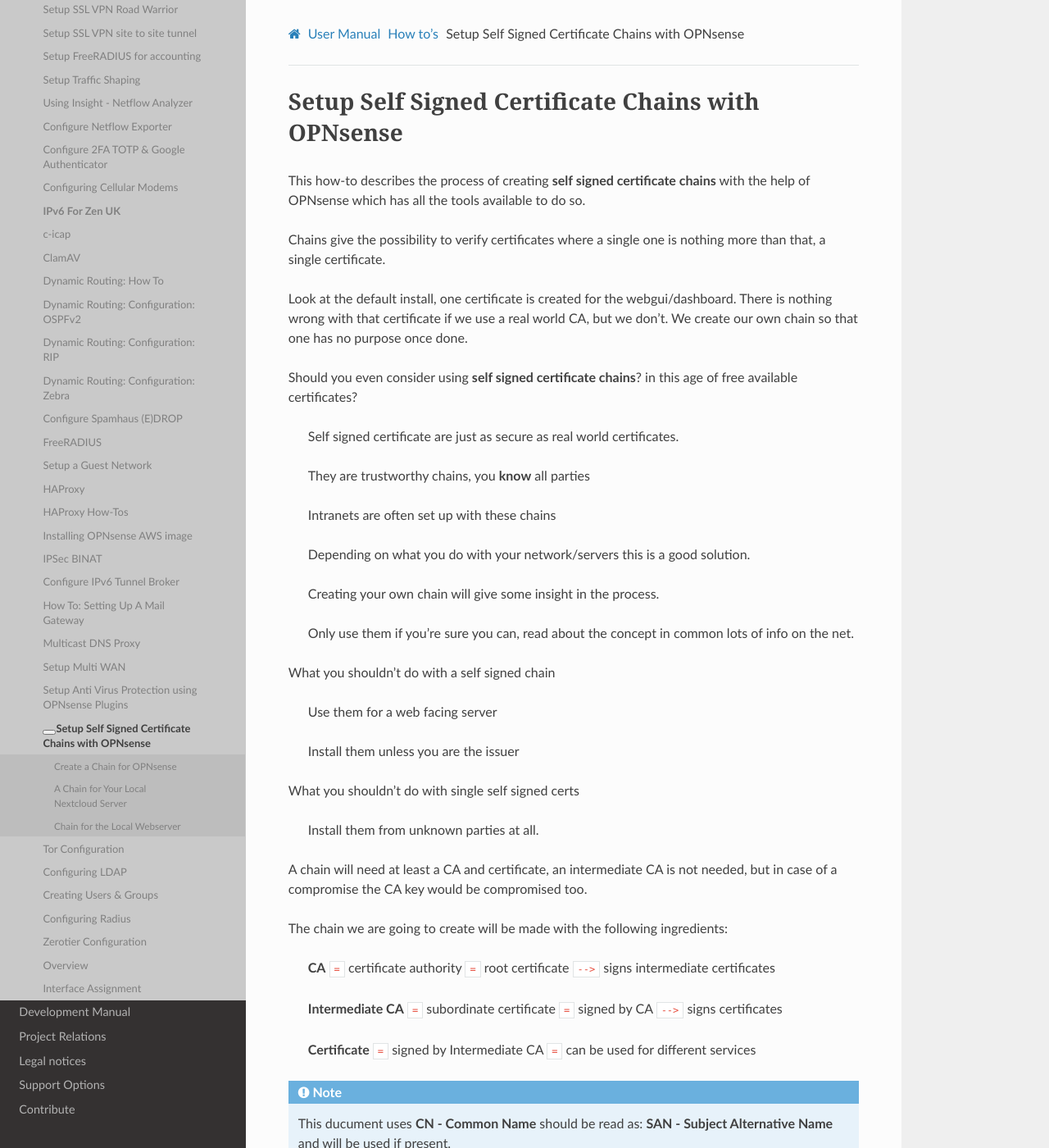
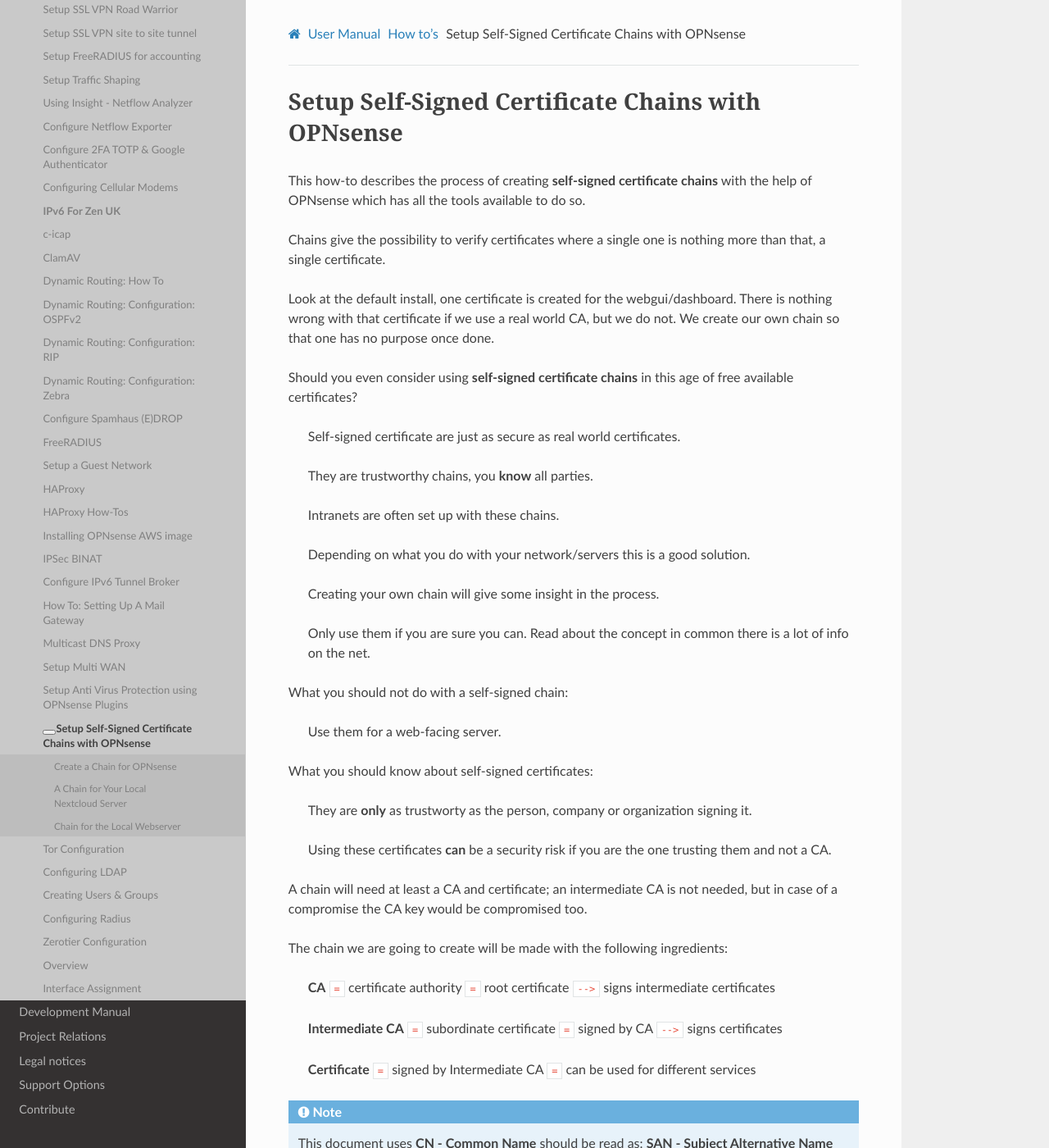
Before and after one commit to opnsense/docs, a Sphinx documentation site: the page built from source/manual/how-tos/self-signed-chain.rst, in a window 1280 px wide and 1400 px high. Shown: the whole window at 82% size. Built offline with Sphinx 7.4.7 and the Read the Docs theme 2.0.0, drawn with Linux system fonts in a browser that asks for light colours; nearby versions of some CDN libraries; some web fonts are replaced; library files that are not in the unit come from our copies; some of the changed text lies outside the part shown.

Commit message:
add+grammar

```diff
--- a/source/manual/how-tos/self-signed-chain.rst
+++ b/source/manual/how-tos/self-signed-chain.rst
@@ -1,38 +1,38 @@
 ==================================================
-Setup Self Signed Certificate Chains with OPNsense
+Setup Self-Signed Certificate Chains with OPNsense
 ==================================================
 
 
-This how-to describes the process of creating **self signed certificate chains**
+This how-to describes the process of creating **self-signed certificate chains**
 with the help of OPNsense which has all the tools available to do so.
 
 Chains give the possibility to verify certificates where a single one is nothing
 more than that, a single certificate.
 
 Look at the default install, one certificate is created for the webgui/dashboard. There is
-nothing wrong with that certificate if we use a real world CA, but we don't. We
+nothing wrong with that certificate if we use a real world CA, but we do not. We
 create our own chain so that one has no purpose once done.
 
-Should you even consider using **self signed certificate chains**? in this age of free available
+Should you even consider using **self-signed certificate chains** in this age of free available
 certificates?
 
-   * Self signed certificate are just as secure as real world certificates.
-   * They are trustworthy chains, you **know** all parties
-   * Intranets are often set up with these chains
+   * Self-signed certificate are just as secure as real world certificates.
+   * They are trustworthy chains, you **know** all parties.
+   * Intranets are often set up with these chains.
    * Depending on what you do with your network/servers this is a good solution.
    * Creating your own chain will give some insight in the process.
-   * Only use them if you're sure you can, read about the concept in common lots of info on the net.
+   * Only use them if you are sure you can. Read about the concept in common there is a lot of info on the net.
 
-What you shouldn't do with a self signed chain
+What you should not do with a self-signed chain:
 
-   * Use them for a web facing server
-   * Install them unless you are the issuer
+   * Use them for a web-facing server.
 
-What you shouldn't do with single self signed certs
+What you should know about self-signed certificates:
 
-   * Install them from unknown parties at all.
+   * They are **only** as trustworty as the person, company or organization signing it.
+   * Using these certificates **can** be a security risk if you are the one trusting them and not a CA.
 
-A chain will need at least a CA and certificate, an intermediate CA is not needed, but in case of a
+A chain will need at least a CA and certificate; an intermediate CA is not needed, but in case of a
 compromise the CA key would be compromised too.
 
 The chain we are going to create will be made with the following ingredients:
@@ -43,10 +43,10 @@
 
 .. Note::
 
-    This ducument uses **CN - Common Name** should be read as: **SAN - Subject Alternative Name** and
+    This document uses **CN - Common Name** should be read as: **SAN - Subject Alternative Name** and
     will be used if present.
 
-Please backup before you procede.
+Please backup before you proceed.
 
 
 ---------------------------
@@ -58,7 +58,11 @@
 -------------
 
 The first certificate to create is the **CA**. The only thing this CA
-does is sign the **intermediate CA** next in the line of trust.
+does is sign the intermediate CA next in the line of trust.
+
+.. Note::
+
+    Self-signed root CA's anchor trust chains, they are vital and OpenSSL requires them for your chain of trust.
 
 Go to **Trust/Authorities**
 
@@ -82,17 +86,15 @@
     Use valid email addresses for your certificates always.
     Bogus addresses can pose a security risk not only for certificates btw. ;-)
 
-
 The Intermediate
 ----------------
 
-
-Time to create the second CA which is an **intermediate CA** this certificate will be signed
+Time to create the second CA which is an **intermediate CA**. This certificate will be signed
 by the root CA we just created. In return it will sign the sever certificate for OPNsense.
 
 Go to **Trust/Authorities**
 
-Have a look at the form create an intermediate CA and save it.
+Have a look at the form, create an intermediate CA and save it.
 
 ====================== =================================== ========================================
  **Descriptive name**   opnsense-ca-intermediate            *Choose a name that makes sense to you*
@@ -103,10 +105,8 @@
 .. image:: images/CA-inter.png
    :scale: 15%
 
-
 The Certificate
 ---------------
-
 
 The thirth certificate will be a **server certificate** signed by the intermediate CA we just created.
 This will also be the last one we create for this chain.
@@ -130,7 +130,7 @@
     is in fact the the **FQDN - Fully Qualified Domain Name**.
     You can find it on **Linux/Unix** with this command ``hostname -f``
 
-Now we need to start using the chain
+Now we need to start using the chain:
 
   * Download the intermediate CA.
 
@@ -152,32 +152,31 @@
 
 The local chain for Nextcloud server so we can use OPNsense backup to Nextcloud.
 
-Let's create a new chain **CA -- intermediate CA -- server cert.**
+Go ahead and create a new chain **CA -- intermediate CA -- server cert.**.
 
 .. Note::
 
     The certicate store on your OPNsense **ca-root-nss** is not aware of the CA
-    we are generating that is why we need to add this CA to it's store.
+    we are generating that is why we need to add this CA to the store.
 
 .. Note::
 
-    | Performing a **Health audit** would raise an alert after adding the CA to the store:
+    | Performing a Health audit **System/Firmware** raises an alert after adding the CA to the store:
     | alert: **checksum mismatch for /usr/local/share/certs/ca-root-nss.crt**
     | The sum of the file does not match the sum saved in the system after adding the CA.
 
 .. Tip::
 
-    | You can still perform a check:
+    | You can check if **ca-root-nss** has changed:
     | Do a health check before you add the CA.
     | If the check was okay add the CA to the store.
-    | Create a checksum & save it :
+    | Create a new checksum & save it :
     | ``cksum /usr/local/share/certs/ca-root-nss.crt > sum.txt``
-    | You can now always check the sum against the result you have stored
+    | You can now 'always' check the sum against the result you have stored
     | ``cksum /usr/local/share/ca-root-nss.crt | sort | diff sum.txt -``
 
 The Nextcloud Authority
 -----------------------
-
 
 Go to **Trust/Authorities** create a new CA for Nextcloud and save it.
 
@@ -210,21 +209,20 @@
 .. Warning::
 
     If **ca_root_nss** is updated your certificate is removed and needs to be added overnew.
+    If you created a **sum.txt** you need to create it again, see previous Tip.
 
 .. Tip::
 
     Remove the CA from the store? Use ``vi``, the added CA will be the
     last one below **#End of file**
 
-
 The Nextcloud Intermediate CA
 -----------------------------
-
 
 Next in line will be the **intermediate CA** which will be signed by the root CA we did just create.
 This intermediate CA will sign the Nextcloud server certificate.
 
-Go to **Trust/Authorities** and create an intermediate CA
+Go to **Trust/Authorities** and create an intermediate CA.
 
 ====================== =================================== ========================================
  **Descriptive name**   nextcloud-intermediate-ca           *Choose a name that makes sense to you*
@@ -235,20 +233,18 @@
 .. image:: images/CA-cloud-inter.png
    :scale: 15%
 
-Download the intermediate CA and install it to your browser
+Download the intermediate CA and install it to your browser:
 
    * Head to the webgui **Trust/Authorities** export **nextcloud-intermediate-ca.crt**
    * Back to the browser, open **Preferences/Certificate/Authorities**
    * Import the intermediate CA into the certificate store from your browser.
 
-
 The Nextcloud Server Certificate
 --------------------------------
 
-
 Next we create the server certificate for the Nextcloud server.
 
-Go to **Trust/Certificates** create a server certificate
+Go to **Trust/Certificates** create a server certificate.
 
 ====================== =================================== ========================================
  **Descriptive name**   cloudserver-cert                    *Choose a name that makes sense to you*
@@ -270,7 +266,6 @@
    openssl pkcs12 -in nextcloud-crt.p12 -nodes -out nextcloud.key -nocerts
    openssl pkcs12 -in nextcloud-crt.p12 -clcerts -nokeys -out nextcloud.pem
    cp nextcloud.pem nextcloud.crt
-
 
 -  * Or use the next quick and dirty method for a single key/certificate file:
    * Upload the ***.p12**  archive to your Nextcloud server, in a safe way..
@@ -297,8 +292,8 @@
 Troubleshooting:
 
 | The backup to Nextcloud fails and recieve error:``verify_result 2`` in **System/LogFiles**
-| Issuer unknown because of an incomplete chain: the CA (issuer!) is missing
-| The Nextcloud CA was not installed to OPNsense certificate store **ca-root-nss**
+| Issuer unknown because of an incomplete chain: the CA (issuer!) is missing.
+| The Nextcloud CA was not installed to OPNsense certificate store **ca-root-nss**.
 
 
 -----------------------------
@@ -310,13 +305,14 @@
 
 If needed use the pictures from the Nextcloud chain.
 
-Create a chain for your server **CA - intermediate CA - server cert.**.
+Create a chain for your server **CA - intermediate CA - server cert.**
 
 Once done go through the following points:
 
    * Download the server.p12 archive.
-   * Upload it to the server and extract the archive
-   * Use the following commands to store them in **/etc/ssl/localcerts** and **/etc/ssl/private**
+   * Upload it to the server and extract the archive.
+   * Store the certificate and key respectively in **/etc/ssl/localcerts** and **/etc/ssl/private**
+   * Use the following commands for that:
 
 ::
 
@@ -329,10 +325,10 @@
 ::
 
     openssl pkcs12 -in some-server-crt.p12 -out some-server-crt.pem -nodes
-    cp some-server-crt.pem some-server-crt.crt'
+    cp some-server-crt.pem some-server-crt.crt
 
--  * Some sane permissions on them
+-  * Some sane permissions on them.
    * Set the server to use the installed certificate.
-   * Download the intermediate CA
-   * Install it in your browser
+   * Download the intermediate CA.
+   * Install it in your browser.
    * Head to the webservers page and be presented with a verified certificate.
```
Also changed, not shown: other parts of source/manual/how-tos/self-signed-chain.rst (+2 -2 lines).
